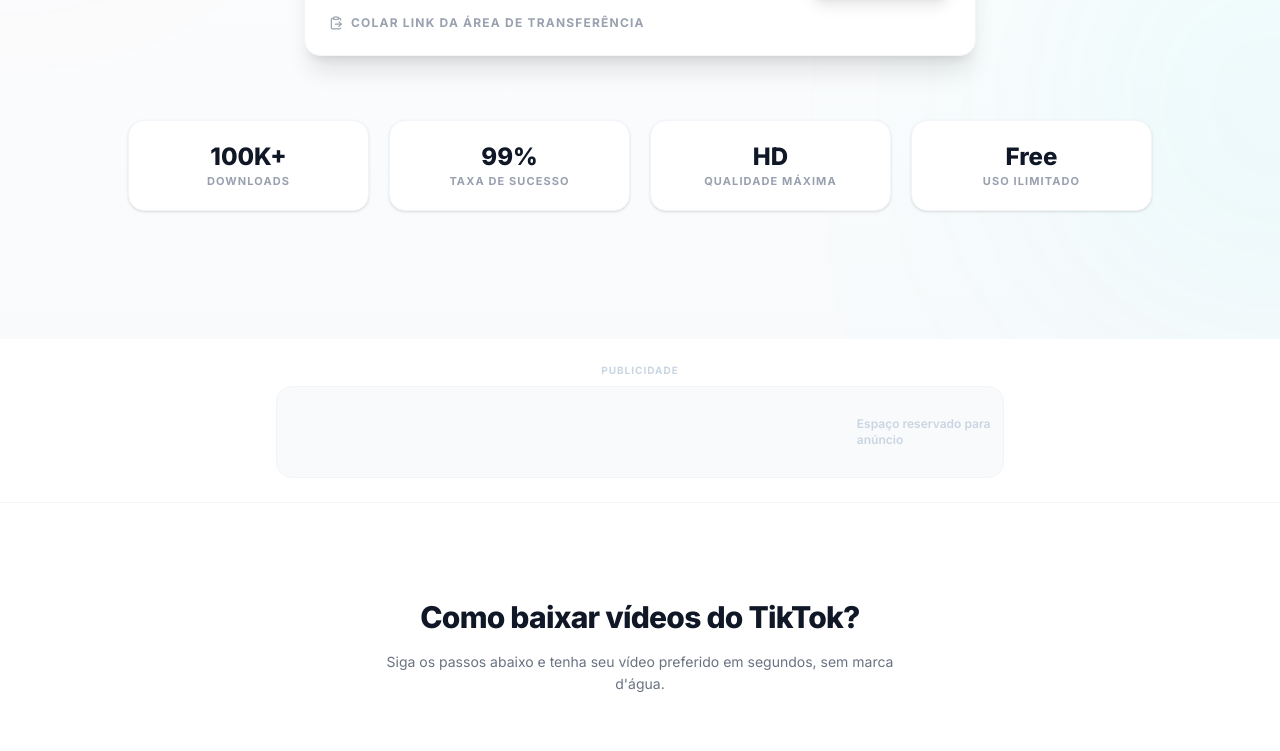
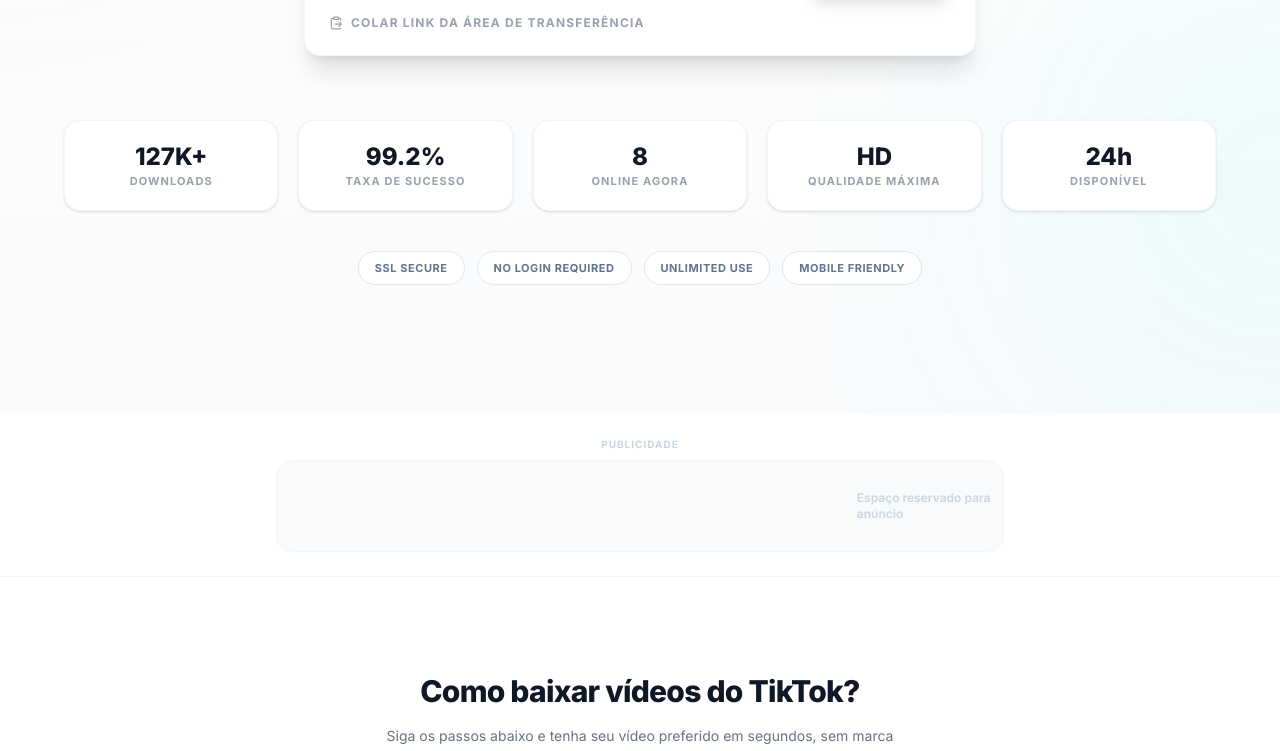
Before and after one commit to 14evertonalbertocorrea-coder/tokdrop, a React (Vite) app: page / in a window 1280 px wide. Shown: the part 740-1491 px from the top of the page. Built offline with nearby package versions, Linux system fonts and the light colour scheme.

Commit message:
Update Home.tsx

```diff
--- a/src/pages/Home.tsx
+++ b/src/pages/Home.tsx
@@ -75,7 +75,7 @@
               transition={{ duration: 0.6 }}
             >
               <div className="inline-flex items-center gap-2 bg-green-50 border border-green-100 text-green-700 px-4 py-2 rounded-full text-[11px] font-extrabold uppercase tracking-widest mb-8">
-                +100.000 downloads realizados
+                +127.483 downloads realizados com sucesso
               </div>
 
               <h1 className="text-4xl md:text-7xl font-black text-gray-950 tracking-tight leading-[1.05] mb-6">
@@ -97,18 +97,25 @@
                 <ResultBox result={result} error={error} onReset={handleReset} />
               </div>
 
-              <div className="mt-16 max-w-5xl mx-auto grid grid-cols-2 md:grid-cols-4 gap-5">
+              <div className="mt-16 max-w-6xl mx-auto grid grid-cols-2 md:grid-cols-5 gap-5">
                 <div className="bg-white rounded-2xl shadow-sm border border-slate-100 py-5 px-4">
-                  <div className="text-2xl font-black text-gray-900">100K+</div>
+                  <div className="text-2xl font-black text-gray-900">127K+</div>
                   <div className="text-[11px] uppercase tracking-widest font-bold text-gray-400">
                     Downloads
                   </div>
                 </div>
 
                 <div className="bg-white rounded-2xl shadow-sm border border-slate-100 py-5 px-4">
-                  <div className="text-2xl font-black text-gray-900">99%</div>
+                  <div className="text-2xl font-black text-gray-900">99.2%</div>
                   <div className="text-[11px] uppercase tracking-widest font-bold text-gray-400">
                     Taxa de sucesso
+                  </div>
+                </div>
+
+                <div className="bg-white rounded-2xl shadow-sm border border-slate-100 py-5 px-4">
+                  <div className="text-2xl font-black text-gray-900">8</div>
+                  <div className="text-[11px] uppercase tracking-widest font-bold text-gray-400">
+                    Online agora
                   </div>
                 </div>
 
@@ -120,11 +127,18 @@
                 </div>
 
                 <div className="bg-white rounded-2xl shadow-sm border border-slate-100 py-5 px-4">
-                  <div className="text-2xl font-black text-gray-900">Free</div>
+                  <div className="text-2xl font-black text-gray-900">24h</div>
                   <div className="text-[11px] uppercase tracking-widest font-bold text-gray-400">
-                    Uso ilimitado
+                    Disponível
                   </div>
                 </div>
+              </div>
+
+              <div className="mt-10 flex flex-wrap justify-center gap-3 text-[11px] font-bold uppercase tracking-wider text-slate-500">
+                <span className="bg-white border border-slate-200 px-4 py-2 rounded-full">SSL Secure</span>
+                <span className="bg-white border border-slate-200 px-4 py-2 rounded-full">No Login Required</span>
+                <span className="bg-white border border-slate-200 px-4 py-2 rounded-full">Unlimited Use</span>
+                <span className="bg-white border border-slate-200 px-4 py-2 rounded-full">Mobile Friendly</span>
               </div>
             </motion.div>
           </div>
@@ -138,7 +152,8 @@
         <HowToUse />
 
         <AdBanner label="Anúncio" />
-                <section className="py-24 bg-white">
+
+        <section className="py-24 bg-white">
           <div className="max-w-5xl mx-auto px-6">
             <div className="text-center mb-16">
               <h2 className="text-3xl md:text-5xl font-black text-gray-950 tracking-tight mb-6">
```
